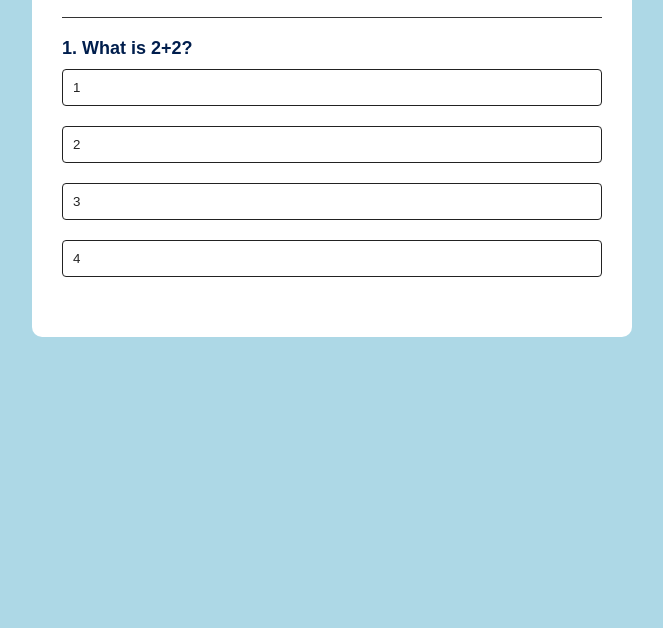
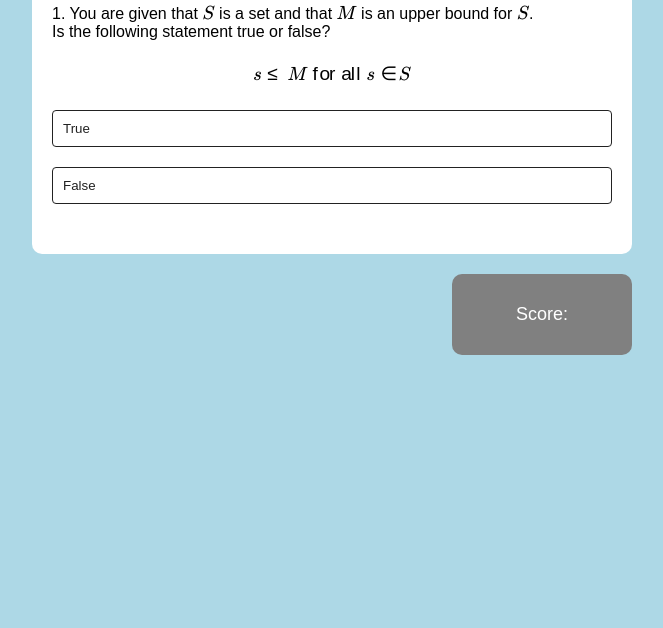
Before and after one commit to aboocher/aboocher.github.io, a plain HTML site: page analysis.html in a window 1280 px wide. Shown: the part 172-800 px from the top of the page, without its empty margins (308-971 px from the left). Drawn offline with nearby package versions, Linux system fonts and the light colour scheme.

Commit message:
Add files via upload

```diff
--- a/analysis.html
+++ b/analysis.html
@@ -1,5 +1,16 @@
 <!DOCTYPE html>
 <html>
+
+<script type="text/javascript" id="MathJax-script" async
+    src="https://cdn.jsdelivr.net/npm/mathjax@3/es5/tex-mml-chtml.js">
+    </script>
+<script>
+    MathJax = {
+        tex: {
+            inlineMath: [['$', '$']]
+        }
+    };
+</script>
 
 <head>
     <title>Quiz </title>
@@ -7,10 +18,13 @@
 </head>
 
 <body>
-    <div class="app">
-        <h1 id="the_score">A Simple Quiz </h1>
+
+    <div class="divcontainer">
+        <div class="topblock">
+            <!-- <div id="here"> whoa </div> -->
+            <h1>A Math Quiz</h1>
             <div class="quiz">
-            <h2 id="question">Question goes here</h2>
+                <p id="question">Question goes here</p>
                 <div id="answer-buttons">
                     <button class="btn">Answer 1</button>
                     <button class="btn">Answer 2</button>
@@ -19,10 +33,18 @@
                 </div>
                 <button id="next-btn">Next</button>
             </div>
-
+        </div>
+        <div class="score">
+            Score: <span id="score_number"></span>
+        </div>
     </div>
 
+
+
+
+
     <script src="analysis_script.js"></script>
+
 </body>
 
 </html>
--- a/analysis_script.js
+++ b/analysis_script.js
@@ -1,48 +1,51 @@
+
+
+
 const questions = [
     {
-        question: "What is 2+2?",
+        question: "You are given that $S$ is a set and that $M$ is an upper bound for $S$.  <br> Is the following statement true or false? <br> $$\\mbox{$s \\leq M$ for all $s \\in S$}$$",
         answers: [
-            { text: "1", correct: false },
-            { text: "2", correct: false },
-            { text: "3", correct: false },
-            { text: "4", correct: true }
+            { text: "True", correct: true },
+            { text: "False", correct: false },
         ]
     },
     {
-        question: "1+2",
+        question: "You are given that $S$ is a set and that $M$ is an upper bound for $S$.  <br> Is the following statement true or false? <br> $$\\mbox{$s \\leq |M|$ for all $s \\in S$}$$",
         answers: [
-            { text: "1", correct: false },
-            { text: "2", correct: false },
-            { text: "3", correct: true },
-            { text: "4", correct: false }
+            { text: "True", correct: true },
+            { text: "False", correct: false },
         ]
     },
     {
-        question: "1+1",
+        question: "You are given that $S$ is a set and that $M$ is an upper bound for $S$.  <br> Is the following statement true or false? <br> $$\\mbox{$s \\leq M + 1$ for all $s \\in S$}$$",
         answers: [
-            { text: "1", correct: false },
-            { text: "2", correct: true },
-            { text: "3", correct: false },
-            { text: "4", correct: false }
+            { text: "True", correct: true },
+            { text: "False", correct: false },
         ]
     },
     {
-        question: "5-2",
+        question: "You are given that $S$ is a set and that $M$ is an upper bound for $S$.  <br> Is the following statement true or false? <br> $$\\mbox{$s \\leq 2M$ for all $s \\in S$}$$",
         answers: [
-            { text: "1", correct: false },
-            { text: "2", correct: false },
-            { text: "3", correct: true },
-            { text: "4", correct: false }
+            { text: "True", correct: false },
+            { text: "False", correct: true },
         ]
-    }
+    },
+    {
+        question: "You are given that $S$ is a set and that $M$ is an upper bound for $S$.  <br> Is the following statement true or false? <br> $$\\mbox{$s \\leq 2|M|$ for all $s \\in S$}$$",
+        answers: [
+            { text: "True", correct: true },
+            { text: "False", correct: false },
+        ]
+    },
 ];
 
 
-
+const testElement = document.getElementById("here");
+// testElement.innerHTML = questions.length;
 const questionElement = document.getElementById("question");
 const answerButtons = document.getElementById("answer-buttons");
 const nextButton = document.getElementById("next-btn");
-
+const scoreElement = document.getElementById("score_number");
 
 let currentQuestionIndex = 0;
 let score = 0;
@@ -59,7 +62,6 @@ function showQuestion() {
     let currentQuestion = questions[currentQuestionIndex];
     let questionNo = currentQuestionIndex + 1;
     questionElement.innerHTML = questionNo + ". " + currentQuestion.question;
-
     currentQuestion.answers.forEach(answer => {
         const button = document.createElement("button");
         button.innerHTML = answer.text;
@@ -70,6 +72,7 @@ function showQuestion() {
         }
         button.addEventListener("click", selectAnswer);
     });
+    MathJax.typeset();
 }
 
 function selectAnswer(e) {
@@ -81,6 +84,7 @@ function selectAnswer(e) {
     } else {
         selectedBtn.classList.add("incorrect");
     }
+    scoreElement.innerHTML = score + "/" + (currentQuestionIndex + 1);
     Array.from(answerButtons.children).forEach(button => {
         if (button.dataset.correct === "true") {
             button.classList.add("correct");
@@ -100,8 +104,6 @@ function resetState() {
 nextButton.addEventListener("click", () => {
     if (currentQuestionIndex < questions.length) {
         handleNextQuestion();
-    } else {
-        startQuiz();
     }
 });
 
@@ -116,7 +118,7 @@ function handleNextQuestion() {
 
 function showScore() {
     resetState();
-    questionElement.innerHTML = "Your score is " + score;
+    questionElement.innerHTML = "Would you like to play again?";
     nextButton.innerHTML = "play again?";
     nextButton.style.display = "block";
 }
--- a/styleanalysis.css
+++ b/styleanalysis.css
@@ -9,16 +9,39 @@ body {
     background: lightblue
 }
 
-.app {
+.divcontainer {
+    width: 90%;
+    margin: 100px auto 0;
+    max-width: 600px;
+}
+
+.topblock {
+    float: right;
     background: white;
-    width: 90%;
-    max-width: 600px;
-    margin: 100px auto 0;
+    width: 100%;
+    border-radius: 10px;
+    padding: 20px;
+}
+
+.score {
+    float: right;
+    font-size: 18px;
+    background: gray;
+    color: white;
+    width: 30%;
+    margin-top: 20px;
     border-radius: 10px;
     padding: 30px;
+    text-align: center;
 }
 
-.app h1 {
+
+#here {
+    margin: 10px auto 30px;
+}
+
+
+.bigapp h1 {
     font-size: 25px;
     color: green;
     font-weight: 600;
@@ -52,11 +75,10 @@ body {
 .btn:hover:not([disabled]) {
     background: #222;
     color: #fff
-
 }
 
-.btn:disabled{
-    cursor:no-drop;
+.btn:disabled {
+    cursor: no-drop;
 }
 
 #next-btn {
```
Lines whose indentation alone changed are shown as unchanged.
